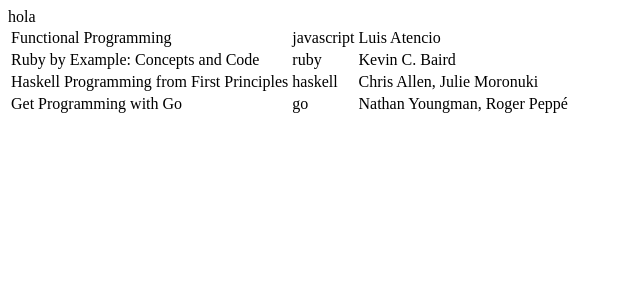
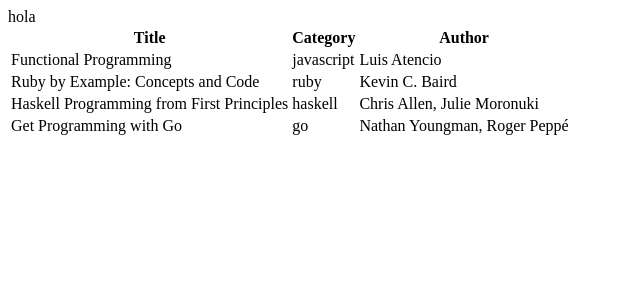
Before and after one commit to SantiagoGuerra/magic-books, a React (Create React App) app: page / in a window 1280 px wide. Shown: the top 300 px of the page, without its empty margins (0-640 px from the left). Built offline with nearby package versions, Linux system fonts and the light colour scheme.

Commit message:
Accept a book object as a prop

```diff
--- a/src/components/Book.js
+++ b/src/components/Book.js
@@ -1,13 +1,17 @@
 import React from 'react';
 
-const Book = ({
+const Book = book => {
+  const {
     title, category, author, id,
-}) => (
+  } = book;
+
+  return (
     <tr id={`book-${id}`}>
       <td>{title}</td>
       <td>{category}</td>
       <td>{author}</td>
     </tr>
   );
+};
 
 export default Book;
--- a/src/components/BookList.js
+++ b/src/components/BookList.js
@@ -6,7 +6,21 @@
   const books = useSelector(state => state);
   return (
     <table>
-      {
+      <thead>
+        <tr>
+          <th>
+            Title
+          </th>
+          <th>
+            Category
+          </th>
+          <th>
+            Author
+          </th>
+        </tr>
+      </thead>
+      <tbody>
+        {
       books.map(({
         title, category, author, id,
       }) => (
@@ -19,6 +33,8 @@
         />
       ))
 }
+      </tbody>
+
     </table>
   );
 }
```
Lines whose indentation alone changed are shown as unchanged.
